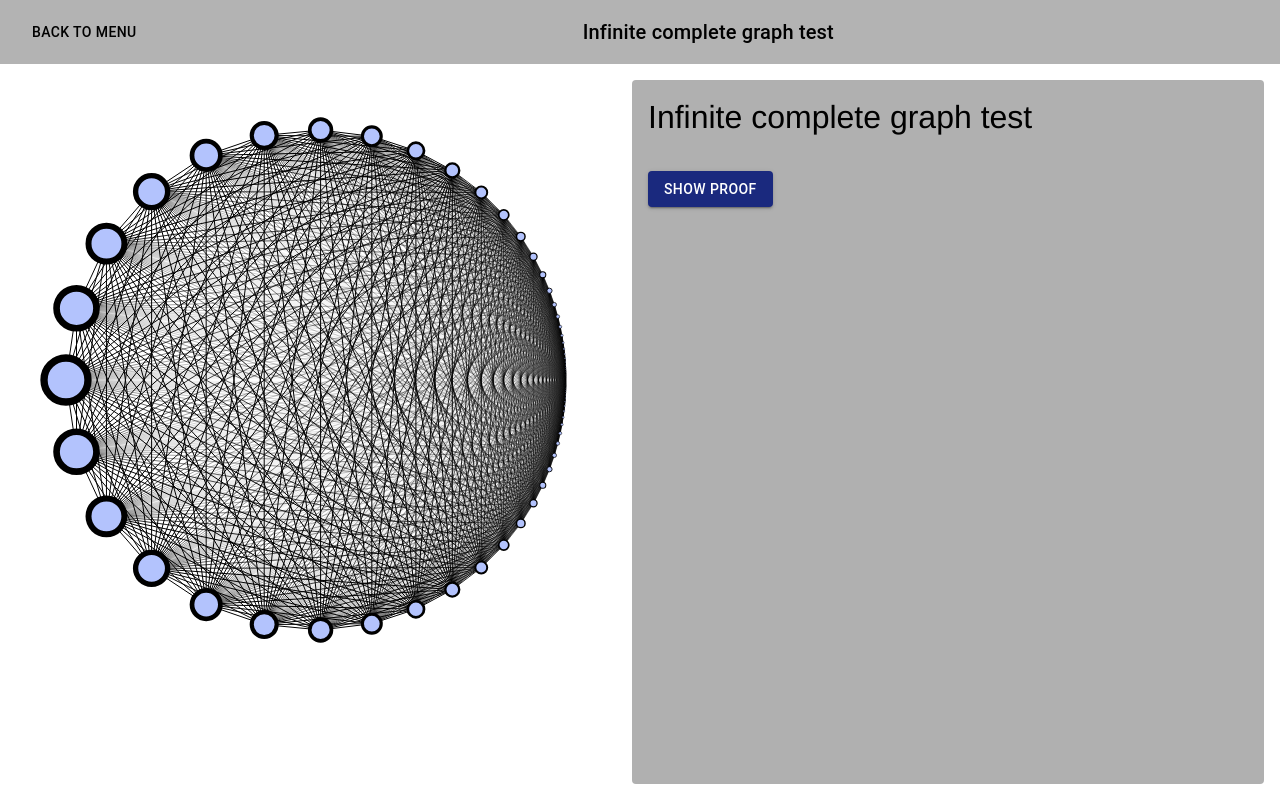
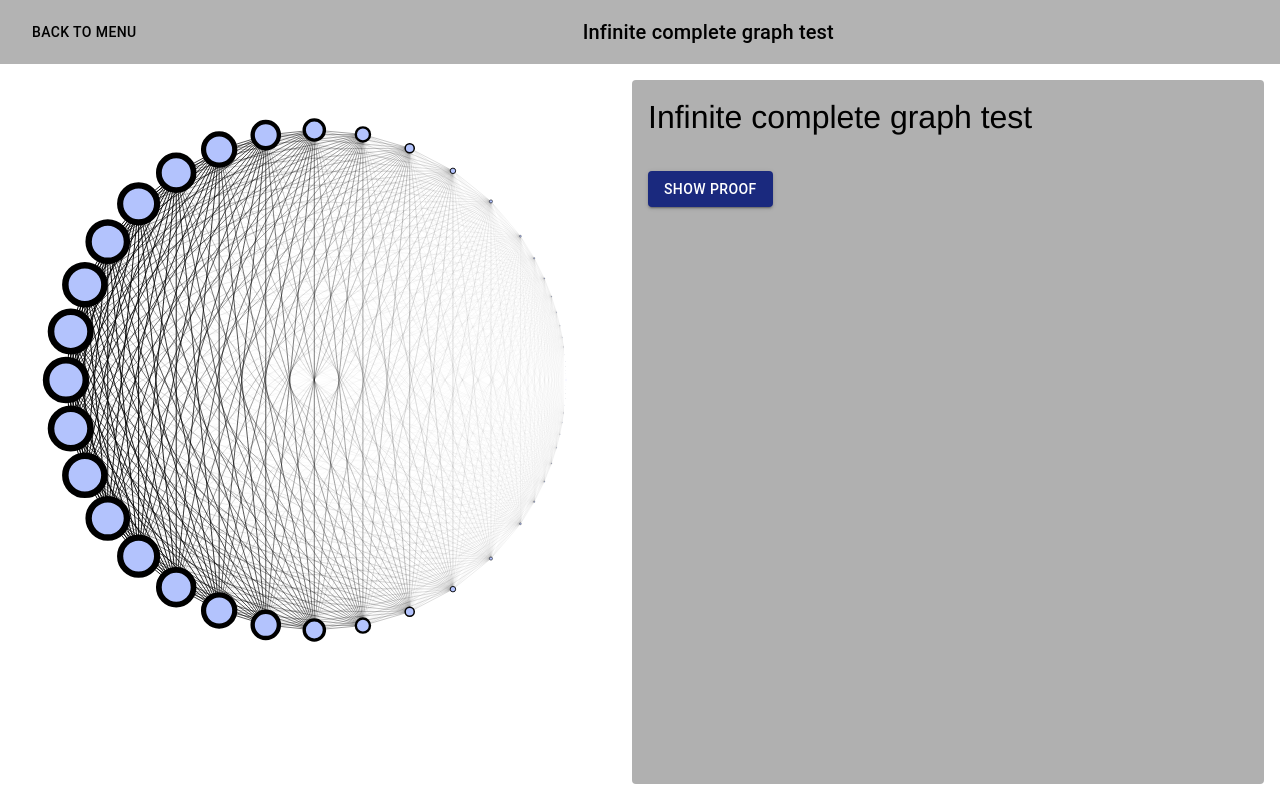
Before and after one commit to Ryanoonan/Ramsey-Tutor, a React (Create React App) app: page /learn/infinite-complete-graph-test in a window 1280 px wide. Built offline with nearby package versions, Linux system fonts and the light colour scheme.

Commit message:
re-write infinite graph, working
* new angle function, centers first node

* change infinite graphs to object (Need to change other graphs after too

* styling 'improvements' (Are they really?...)

* working animation

* Put infinite graphs in seperate file

* small clean

```diff
--- a/src/animationHelpers.js
+++ b/src/animationHelpers.js
@@ -21,7 +21,11 @@ export const lerpColor = (color1, color2, t) => {
     const r = Math.round(lerp(r1, r2, t));
     const g = Math.round(lerp(g1, g2, t));
     const b = Math.round(lerp(b1, b2, t));
-    const a = lerp(a1, a2, t);
+    let a = lerp(a1, a2, t);
+
+    if (a < 0.01) {
+        a = 0; // prevent scientific notation for very small alpha values
+    }
 
     return `rgba(${r}, ${g}, ${b}, ${a})`;
 };
--- a/src/components/learn/TheoremPage.js
+++ b/src/components/learn/TheoremPage.js
@@ -26,7 +26,8 @@ function TheoremPage() {
 
     const executeStepAction = (step) => {
         if (step.graph) {
-            const [nodes, links] = step.graph;
+            const nodes = step.graph.nodes;
+            const links = step.graph.links;
             setGraph({
                 nodes: nodes,
                 links: links
@@ -67,7 +68,8 @@ function TheoremPage() {
     }, []);
 
     const initializeGraph = () => {
-        const [initNodes, initLinks] = currentTheoremData.initialGraph;
+        const initNodes = currentTheoremData.initialGraph.nodes;
+        const initLinks = currentTheoremData.initialGraph.links;
         setGraph({
             nodes: initNodes,
             links: initLinks
--- a/src/createGraph.js
+++ b/src/createGraph.js
@@ -2,11 +2,9 @@ import { applyOpacity, lerpColor } from "./animationHelpers";
 import theme from './theme';
 
 function calculateNodeRadius(nodeCount) {
-    if (nodeCount <= 10) return 25;
-    if (nodeCount <= 20) return 20;
-    if (nodeCount <= 40) return 15;
-    if (nodeCount <= 60) return 10;
-    return 7;
+    if (nodeCount <= 10) return 50;
+    if (nodeCount <= 20) return 40;
+    return 20;
 }
 
 function calculateLineWidth(nodeCount) {
@@ -15,6 +13,33 @@ function calculateLineWidth(nodeCount) {
     if (nodeCount <= 40) return 2;
     if (nodeCount <= 60) return 0.5;
     return 1;
+}
+
+export function createCompleteLinks(nodes, redEdges = [], blueEdges = [], defaultColor = theme.palette.custom.edgeDefault, lineWidth = 1) {
+    const links = [];
+    const nodeIds = nodes.map(node => node.id);
+
+    for (let i = 0; i < nodeIds.length; i++) {
+        for (let j = i + 1; j < nodeIds.length; j++) {
+            const id1 = nodeIds[i];
+            const id2 = nodeIds[j];
+
+            const isRedEdge = redEdges.some(edge => areEdgesEqual(edge, [id1, id2]));
+            const isBlueEdge = blueEdges.some(edge => areEdgesEqual(edge, [id1, id2]));
+
+            let color = defaultColor;
+            if (isRedEdge) color = theme.palette.custom.edgeRed;
+            if (isBlueEdge) color = theme.palette.custom.edgeBlue;
+
+            links.push({
+                edge: [id1, id2],
+                color: color,
+                width: lineWidth
+            });
+        }
+    }
+
+    return links;
 }
 
 export function KnGraph({ n, defaultColor = theme.palette.custom.edgeDefault, redEdges = [], blueEdges = [], circleRadius = 150 }) {
@@ -30,93 +55,31 @@ export function KnGraph({ n, defaultColor = theme.palette.custom.edgeDefault, re
         radius: nodeRadius,
     }));
 
-    const links = [];
-    for (let i = 0; i < n; i++) {
-        for (let j = i + 1; j < n; j++) {
-            const isRedEdge = redEdges.some(edge =>
-                (edge[0] === i && edge[1] === j) || (edge[0] === j && edge[1] === i));
-            const isBlueEdge = blueEdges.some(edge =>
-                (edge[0] === i && edge[1] === j) || (edge[0] === j && edge[1] === i));
-
-            let color = defaultColor;
-            if (isRedEdge) color = theme.palette.custom.edgeRed;
-            if (isBlueEdge) color = theme.palette.custom.edgeBlue;
-
-            links.push({
-                edge: [i, j],
-                color: color,
-                width: lineWidth
-            });
-        }
-    }
+    const links = createCompleteLinks(nodes, redEdges, blueEdges, defaultColor, lineWidth);
 
     return [nodes, links];
 }
 
 
-export function GetAngleRatio(idx, maxIdx) {
-    const ratio = (idx / maxIdx);
-    const scaled = 1 / (1 + Math.exp((ratio - 0.5) * 13));
-    return scaled * 2 * Math.PI;
+export function IdxRatioToAngle(x) {
+    if (x < 0 || x > 1) {
+        throw new Error("PosRatioToAngle: x must be in the range [0, 1]");
+    }
+    let y;
+    if (x <= 0.5) {
+        if (x < 0.184) {
+            y = Math.PI * (0.1836278408721 - 0.7998964082831 * x) / 0.1836278408721;
+        } else {
+            y = Math.PI * Math.pow(x - 0.5, 4) * 20;
+        }
+    } else {
+        return Math.PI * 2 - IdxRatioToAngle(-x + 1)
+    }
+    return y
 }
 
-export function KInfGraph({ n = 50, defaultColor = theme.palette.custom.edgeDefault, redEdges = [], blueEdges = [], circleRadius = 150, ids = [] }) {
-    const baseNodeRadius = calculateNodeRadius(n);
-    const lineWidth = calculateLineWidth(n);
-    let newIds = ids
-    if (ids.length === 0) {
-        newIds = [...Array(n).keys()]
-    }
-
-    const adjustedCircleRadius = n > 15 ? circleRadius + Math.min(100, n * 3) : circleRadius;
-    const nodes = Array.from({ length: n }, (_, i) => {
-        const angle = GetAngleRatio(i, n);
-        const radius = Math.min(angle, 2 * Math.PI - angle) * baseNodeRadius;
-        return {
-            id: newIds[i],
-            x: 300 + adjustedCircleRadius * Math.cos(angle),
-            y: 300 + adjustedCircleRadius * Math.sin(angle),
-            radius: radius,
-        }
-    });
-
-    const links = [];
-    for (let i = 0; i < n; i++) {
-        for (let j = i + 1; j < n; j++) {
-            const nodeI = nodes.find(node => node.id === newIds[i]);
-            const nodeJ = nodes.find(node => node.id === newIds[j]);
-            const isRedEdge = redEdges.some(edge =>
-                (edge[0] === newIds[i] && edge[1] === newIds[j]) || (edge[0] === newIds[j] && edge[1] === newIds[i]));
-            const isBlueEdge = blueEdges.some(edge =>
-                (edge[0] === newIds[i] && edge[1] === newIds[j]) || (edge[0] === newIds[j] && edge[1] === newIds[i]));
-
-            let color = defaultColor;
-            if (isRedEdge) color = theme.palette.custom.edgeRed;
-            if (isBlueEdge) color = theme.palette.custom.edgeBlue;
-            let opacity = Math.min(nodeI.radius, nodeJ.radius) / baseNodeRadius;
-            let adjustedLineWidth = lineWidth;
-
-            let adjustedLineColor = color;
-
-            if (isRedEdge || isBlueEdge) {
-                adjustedLineWidth = lineWidth * 5;
-                adjustedLineColor = lerpColor('rgba(0,0,0,0)', adjustedLineColor, Math.min(opacity * 3, 1));
-            }
-            else {
-                adjustedLineColor = lerpColor('rgba(0,0,0,0)', adjustedLineColor, opacity);
-            }
-
-            links.push({
-                edge: [newIds[i], newIds[j]],
-                color: adjustedLineColor,
-                width: adjustedLineWidth,
-            });
-        }
-    }
-    return [nodes, links];
 
 
-}
 
 export function KInfGraphWithKeepIds({ originalGraph, n = 50, defaultColor = theme.palette.custom.edgeDefault, redEdges = [], blueEdges = [], circleRadius = 150, idsToKeep = [], centerNodeId, idsToDrop = [] }) {
     const oldIds = originalGraph[0].map((node) => node.id)
@@ -144,3 +107,154 @@ export function KInfGraphWithKeepIds({ originalGraph, n = 50, defaultColor = the
     }
     return KInfGraph({ n, defaultColor, redEdges, blueEdges, circleRadius, ids: newIds });
 }
+
+export function GetRadiusFromAngle(x) {
+    const distToStart = Math.min(x, 2 * Math.PI - x);
+    const normalizedDist = distToStart / Math.PI;
+    return -1 / (1 + Math.exp(10 * (normalizedDist - 0.5))) + 1;
+}
+
+export class KInfGraph {
+    constructor({ n = 50, defaultColor = theme.palette.custom.edgeDefault, redEdges = [], blueEdges = [], circleRadius = 150, ids = [] }) {
+        const baseNodeRadius = calculateNodeRadius(n);
+        const lineWidth = calculateLineWidth(n);
+        let newIds = ids
+        console.log("newIds", newIds);
+        if (ids.length === 0) {
+            newIds = [...Array(n).keys()]
+        }
+        else {
+            console.log("Lenght of ids", ids.length);
+        }
+        const adjustedCircleRadius = n > 15 ? circleRadius + Math.min(100, n * 3) : circleRadius;
+        const nodes = Array.from({ length: n }, (_, i) => {
+            const angle = IdxRatioToAngle(i / n);
+            const radius = GetRadiusFromAngle(angle) * baseNodeRadius;
+            return {
+                id: newIds[i],
+                x: 300 + adjustedCircleRadius * Math.cos(angle),
+                y: 300 + adjustedCircleRadius * Math.sin(angle),
+                radius: radius,
+
+            }
+        });
+        this.nodes = nodes;
+        this.n = n;
+        this.defaultColor = defaultColor;
+        this.redEdges = redEdges;
+        this.blueEdges = blueEdges;
+        this.circleRadius = circleRadius;
+        this.ids = newIds;
+        this.links = this.getNewLinks();
+    }
+
+    colorEdgesFromNode(nodeId, color = theme.palette.custom.edgeDefault) {
+        // Remove any existing edges with this node from both arrays
+        this.redEdges = this.redEdges.filter(edge =>
+            !(edge[0] === nodeId || edge[1] === nodeId));
+        this.blueEdges = this.blueEdges.filter(edge =>
+            !(edge[0] === nodeId || edge[1] === nodeId));
+
+        // Add new edges to the appropriate array based on color
+        if (color === theme.palette.custom.edgeRed) {
+            this.nodes.forEach(node => {
+                if (node.id !== nodeId) {
+                    this.redEdges.push([nodeId, node.id]);
+                }
+            });
+        } else if (color === theme.palette.custom.edgeBlue) {
+            this.nodes.forEach(node => {
+                if (node.id !== nodeId) {
+                    this.blueEdges.push([nodeId, node.id]);
+                }
+            });
+        }
+
+        // Regenerate links
+        this.links = this.getNewLinks();
+    }
+    dropNodeWithId(idToDrop, idToReplaceWith) {
+        const nodeToDrop = this.nodes.find(node => node.id === idToDrop);
+        console.log("Length of nodes before drop:", this.nodes.length);
+        this.nodes = this.nodes.filter(node => node.id !== idToDrop)
+        console.log("Length of nodes after drop:", this.nodes.length);
+        this.nodes.push({
+            id: idToReplaceWith,
+            x: nodeToDrop.x,
+            y: nodeToDrop.y,
+            radius: nodeToDrop.radius
+        });
+    }
+
+    clone() {
+        const newGraph = new KInfGraph({ n: this.n, defaultColor: this.defaultColor, redEdges: this.redEdges, blueEdges: this.blueEdges, circleRadius: this.circleRadius, ids: structuredClone(this.ids) });
+        newGraph.nodes = structuredClone(this.nodes);
+        newGraph.links = structuredClone(this.links);
+        newGraph.ids = structuredClone(this.ids);
+        return newGraph;
+    }
+
+    addNode(node) {
+        if (!this.nodes.some(n => n.id === node.id)) {
+            this.nodes.push(node);
+            this.links = createCompleteLinks(this.nodes, this.redEdges, this.blueEdges, this.defaultColor, calculateLineWidth(this.n));
+        }
+        else {
+            throw new Error(`Node with id ${node.id} already exists in the graph.`);
+        }
+    }
+
+    getNewLinks() {
+        const baseNodeRadius = calculateNodeRadius(this.n);
+        const lineWidth = calculateLineWidth(this.n);
+        const links = createCompleteLinks(this.nodes, this.redEdges, this.blueEdges, this.defaultColor, calculateLineWidth(this.n));
+        // Apply opacity and width adjustments specific to KInfGraph
+        return links.map(link => {
+            const [id1, id2] = link.edge;
+            const nodeI = this.nodes.find(node => node.id === id1);
+            const nodeJ = this.nodes.find(node => node.id === id2);
+
+            const opacity = Math.min(nodeI.radius, nodeJ.radius) / baseNodeRadius;
+            let adjustedLineWidth = link.width;
+            let adjustedLineColor = link.color;
+
+            const isSpecialEdge = link.color === theme.palette.custom.edgeRed ||
+                link.color === theme.palette.custom.edgeBlue;
+
+            if (isSpecialEdge) {
+                adjustedLineWidth = lineWidth * 5;
+                adjustedLineColor = lerpColor('rgba(0,0,0,0)', adjustedLineColor, Math.min(opacity * 3, 1));
+            } else {
+                adjustedLineColor = lerpColor('rgba(0,0,0,0)', adjustedLineColor, opacity);
+            }
+
+            return {
+                edge: link.edge,
+                color: adjustedLineColor,
+                width: adjustedLineWidth
+            };
+        });
+    }
+
+    colorEdges(edges = [], color = theme.palette.custom.edgeDefault) {
+        edges.forEach(edge => {
+            const [id1, id2] = edge;
+
+            this.redEdges = this.redEdges.filter(e => !areEdgesEqual(e, edge));
+            this.blueEdges = this.blueEdges.filter(e => !areEdgesEqual(e, edge));
+
+            if (color === theme.palette.custom.edgeRed) {
+                this.redEdges.push([id1, id2]);
+            } else if (color === theme.palette.custom.edgeBlue) {
+                this.blueEdges.push([id1, id2]);
+            }
+        });
+        this.links = this.getNewLinks();
+    }
+}
+
+
+
+function areEdgesEqual(edge1, edge2) {
+    return (edge1[0] === edge2[0] && edge1[1] === edge2[1]) || (edge1[0] === edge2[1] && edge1[1] === edge2[0]);
+}
--- /dev/null
+++ b/src/infiniteGraphsData.js
@@ -0,0 +1,54 @@
+import { KInfGraph } from './createGraph.js';
+import theme from './theme.js';
+
+
+const graph1 = new KInfGraph({ n: 70 })
+const graph2 = new KInfGraph({ n: 70, blueEdges: [[0, 7], [0, 12], [0, 15], [0, 18], [0, 21], [0, 24], [0, 27], [0, 30], [0, 32], [0, 36], [0, 39], [0, 41], [0, 44], [0, 47], [0, 49], [0, 52], [0, 54], [0, 56], [0, 58], [0, 62]] });
+let graph3 = new KInfGraph({
+    n: 70, blueEdges: [[0, 7], [0, 12], [0, 15], [0, 18], [0, 21], [0, 24], [0, 27], [0, 30], [0, 32], [0, 36], [0, 39], [0, 41], [0, 44], [0, 47], [0, 49], [0, 52], [0, 54], [0, 56], [0, 58], [0, 62]],
+    ids: [0, 7, 12, 15, 18, 21, 24, 27, 30, 32, 36,].concat(
+        [70, 71, 72, 73, 74, 75, 76, 77, 78, 79, 80, 81, 82, 83, 84, 85, 86, 87, 88, 89, 90, 91, 92, 93, 94, 95, 96, 97, 98, 99, 100, 101, 102, 103, 104, 105, 106, 107, 108, 109, 110, 111, 112, 113, 114, 115, 116, 117, 118]
+    ).concat([39, 41, 44, 47, 49, 52, 54, 56, 58, 62,])
+})
+
+graph3.colorEdgesFromNode(0, theme.palette.custom.edgeBlue);
+let graph4 = graph3.clone();
+graph4.dropNodeWithId(70, 119);
+graph4.addNode({
+    id: 70,
+    x: 300,
+    y: 300,
+    radius: 7
+});
+graph4.links = graph4.getNewLinks();
+let graph5 = graph4.clone();
+graph5.colorEdges([
+    [70, 7], [70, 12], [70, 15], [70, 21], [70, 24], [70, 30], [70, 32],
+    [70, 71], [70, 73], [70, 74], [70, 75], [70, 76], [70, 77], [70, 78], [70, 79], [70, 80],
+    [70, 81], [70, 82], [70, 83], [70, 84], [70, 85], [70, 88], [70, 89],
+    [70, 39], [70, 41], [70, 44], [70, 47], [70, 49]
+], theme.palette.custom.edgeRed);
+console.log("graph4", graph4);
+
+let graph6 = new KInfGraph({
+    n: 70, ids: [0, 70, 7, 12, 15, 18, 21, 24, 27].concat([121, 122, 123, 124, 125, 126, 127, 128, 129, 130, 131, 132, 133, 134, 135, 136, 137, 138, 139, 140, 141, 142, 143, 144, 145, 146, 147, 148, 149, 150, 151, 152, 153, 154, 155, 156, 157, 158, 159, 160, 161, 162, 163, 164, 165, 166, 167, 168, 169, 170, 171, 172, 173].concat([30, 32, 36, 39, 41, 44, 47, 49])),
+    blueEdges: [[0, 7], [0, 12], [0, 15], [0, 18], [0, 21], [0, 24], [0, 27], [0, 30], [0, 32], [0, 36], [0, 39], [0, 41], [0, 44], [0, 47], [0, 49], [0, 52], [0, 54], [0, 56], [0, 58], [0, 62]],
+    redEdges: [
+        [70, 7], [70, 12], [70, 15], [70, 21], [70, 24], [70, 30], [70, 32],
+        [70, 71], [70, 73], [70, 74], [70, 75], [70, 76], [70, 77], [70, 78], [70, 79], [70, 80],
+        [70, 81], [70, 82], [70, 83], [70, 84], [70, 85], [70, 88], [70, 89],
+        [70, 39], [70, 41], [70, 44], [70, 47], [70, 49]
+    ]
+});
+console.log("ids of graph6", graph6.nodes.map(node => node.id));
+graph6.colorEdgesFromNode(70, theme.palette.custom.edgeRed);
+console.log("graph6 number of nodes", graph6.nodes.length);
+
+let graph7 = graph6.clone();
+graph7.colorEdgesFromNode(18, theme.palette.custom.edgeBlue);
+let graph8 = graph7.clone();
+graph8.colorEdgesFromNode(30, theme.palette.custom.edgeRed);
+
+export const infiniteGraphs = [
+    graph1, graph2, graph3, graph4, graph5, graph6, graph7, graph8
+]
--- a/src/theoremData.js
+++ b/src/theoremData.js
@@ -1,8 +1,8 @@
-// import { colorEdges, setHighlightedNode } from './components/learn/TheoremPage';
 import theme from "./theme"
 
 
-import { KnGraph, KInfGraph, KInfGraphWithKeepIds } from "./createGraph";
+import { KnGraph } from "./createGraph";
+import { infiniteGraphs } from "./infiniteGraphsData";
 
 const StepsByPage = [
     {
@@ -83,68 +83,75 @@ const StepsByPage = [
     }, {
         theoremName: "Infinite complete graph test",
         theoremNameSlug: "infinite-complete-graph-test",
-        initialGraph: KInfGraph({ n: 70 }),
+        initialGraph: infiniteGraphs[0],
         steps: [
             {
                 content: "Select any node.",
-                graph: KInfGraph({ n: 70 }),
-                highlightedNodes: [35]
+                graph: infiniteGraphs[0],
+                highlightedNodes: [0],
+                shouldAnimate: true,
             },
             {
                 content: "By infinite pigeonhole principle, at least infinitely many edges must be the same color. WLOG these edges are blue.",
-                graph: KInfGraph({ n: 70, blueEdges: [[35, 7], [35, 12], [35, 15], [35, 18], [35, 21], [35, 24], [35, 27], [35, 30], [35, 32], [35, 36], [35, 39], [35, 41], [35, 44], [35, 47], [35, 49], [35, 52], [35, 54], [35, 56], [35, 58], [35, 62]] }),
+                graph: infiniteGraphs[1],
                 shouldAnimate: true,
-                highlightedNodes: [35]
+                highlightedNodes: [0]
+            },
+            {
+                content: "Lets take a closer look at the blue edges.",
+                graph: infiniteGraphs[2],
+                shouldAnimate: true,
+                highlightedNodes: [0]
+            },
+            {
+                content: "Select one of these nodes.",
+                graph: infiniteGraphs[2],
+                shouldAnimate: true,
+                highlightedNodes: [0, 70]
+            },
+            {
+                content: "Lets move it to the center",
+                graph: infiniteGraphs[3],
+                shouldAnimate: true,
+                highlightedNodes: [0, 70]
+            },
+            {
+                content: "By pigeonhole principle once again, at least infinitely many edges must be the same color. Lets suppose for now these edges are red.",
+                graph: infiniteGraphs[4],
+                shouldAnimate: true,
+                highlightedNodes: [0, 70]
+            },
+            {
+                content: "Lets see what happens here...",
+                graph: infiniteGraphs[5],
+                shouldAnimate: true,
+                highlightedNodes: [0, 70, 49]
+            },
+            {
+                content: "Now we have a infinite Kn, with one node with only outgoing red edges, and one node with only outgoing blue edges. We can continue this process infinitely.",
+                graph: infiniteGraphs[5],
+                highlightedNodes: [0, 70],
+                shouldAnimate: true,
+            },
+            {
+                content: "For example, our next node has infinitely many outgoing red edges.",
+                graph: infiniteGraphs[6],
+                shouldAnimate: true,
+                highlightedNodes: [0, 70, 18]
+            },
+            {
+                content: "Then for example, our next node has infinitely many outgoing blue edges.",
+                graph: infiniteGraphs[7],
+                shouldAnimate: true,
+                highlightedNodes: [0, 70, 18, 30]
             },
 
-            {
-                content: "Lets take a closer look at the blue edges. We see our original node has infinitely many neighbors connected to it by a blue edge.",
-                graph: KInfGraphWithKeepIds({
-                    originalGraph: KInfGraph({ n: 70 }),
-                    n: 70,
-                    blueEdges: [[35, 7], [35, 12], [35, 15], [35, 18], [35, 21], [35, 24], [35, 27], [35, 30], [35, 32], [35, 36], [35, 39], [35, 41], [35, 44], [35, 47], [35, 49], [35, 52], [35, 54], [35, 56], [35, 58], [35, 62]],
-                    idsToKeep: [7, 12, 15, 18, 21, 24, 27, 30, 32, 35, 36, 39, 41, 44, 47, 49, 52, 54, 56, 58, 62],
-                    defaultColor: theme.palette.custom.edgeDefault,
-                    centerNodeId: 35
-                }),
-                shouldAnimate: true,
-                highlightedNodes: [35]
-            },
-            {
-                content: "Choose any of these nodes.",
-                graph: KInfGraphWithKeepIds({
-                    originalGraph: KInfGraph({ n: 70 }),
-                    n: 70,
-                    blueEdges: [[35, 7], [35, 12], [35, 15], [35, 18], [35, 21], [35, 24], [35, 27], [35, 30], [35, 32], [35, 36], [35, 39], [35, 41], [35, 44], [35, 47], [35, 49], [35, 52], [35, 54], [35, 56], [35, 58], [35, 62]],
-                    idsToKeep: [7, 12, 15, 18, 21, 24, 27, 30, 32, 35, 36, 39, 41, 44, 47, 49, 52, 54, 56, 58, 62],
-                    defaultColor: theme.palette.custom.edgeDefault,
-                    centerNodeId: 35
-                }),
-                shouldAnimate: true,
-                highlightedNodes: [35, 12]
-            },
-            {
-                content: "Lets move this node to the center.",
-                graph: KInfGraphWithKeepIds({
-                    originalGraph: KInfGraphWithKeepIds({
-                        originalGraph: KInfGraph({ n: 70 }),
-                        n: 70,
-                        blueEdges: [[35, 7], [35, 12], [35, 15], [35, 18], [35, 21], [35, 24], [35, 27], [35, 30], [35, 32], [35, 36], [35, 39], [35, 41], [35, 44], [35, 47], [35, 49], [35, 52], [35, 54], [35, 56], [35, 58], [35, 62]],
-                        idsToKeep: [7, 12, 15, 18, 21, 24, 27, 30, 32, 35, 36, 39, 41, 44, 47, 49, 52, 54, 56, 58, 62],
-                        defaultColor: theme.palette.custom.edgeDefault,
-                        centerNodeId: 35
-                    }),
-                    n: 70,
-                    idsToDrop: [12],
-                    defaultColor: theme.palette.custom.edgeDefault,
-                    centerNodeId: 35
-                }),
-                shouldAnimate: true,
-                highlightedNodes: [35]
-            },
         ]
     }
 ]
 
 
+
+
+
 export default StepsByPage;
```
